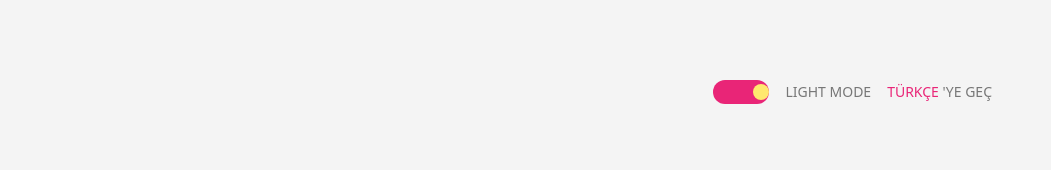
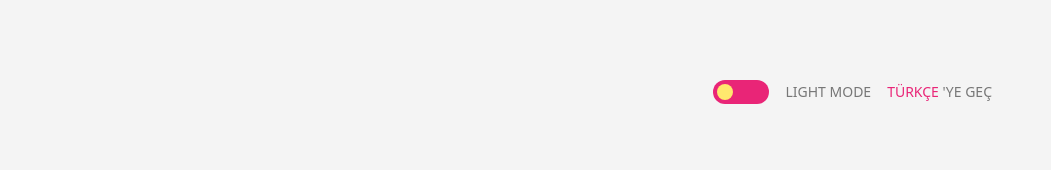
Before and after one commit to hmgny/S12-Kisisel-Web-Sitesi, a React (Vite) app: page / in a window 1280 px wide. Shown: the top 170 px of the page, without its empty margins (128-1179 px from the left). Built offline with nearby package versions, Linux system fonts and the light colour scheme.

Commit message:
Tema butonu switch buton haline getirildi

```diff
--- a/src/components/Header.jsx
+++ b/src/components/Header.jsx
@@ -28,9 +28,8 @@ function Header() {
         <section className="flex gap-4">
           <button
             onClick={handleClick}
-            className="bg-Pembe w-14 h-6 rounded-full border-none flex justify-end items-center"
-          >
-            <button className="bg-Sari w-4 h-4 rounded-full border-none"></button>
+            className={`${theme === "dark" ? "justify-end" : "justify-start" } bg-Pembe w-14 h-6 rounded-full border-none flex items-center`}
+          ><div className="bg-Sari w-4 h-4 mx-1 rounded-full border-none"></div>
           </button>
           <p className="text-Gri text-sm flex items-center">
             {theme === "dark" ? content.mode.dark : content.mode.light}
```
